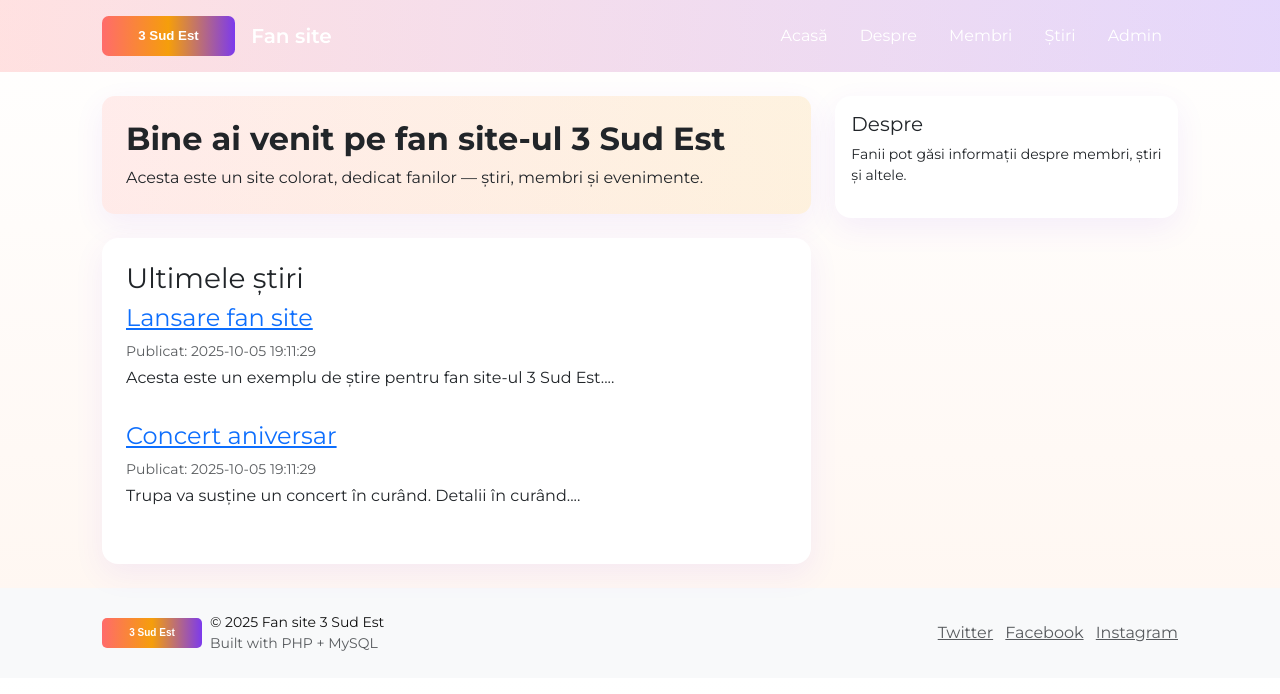
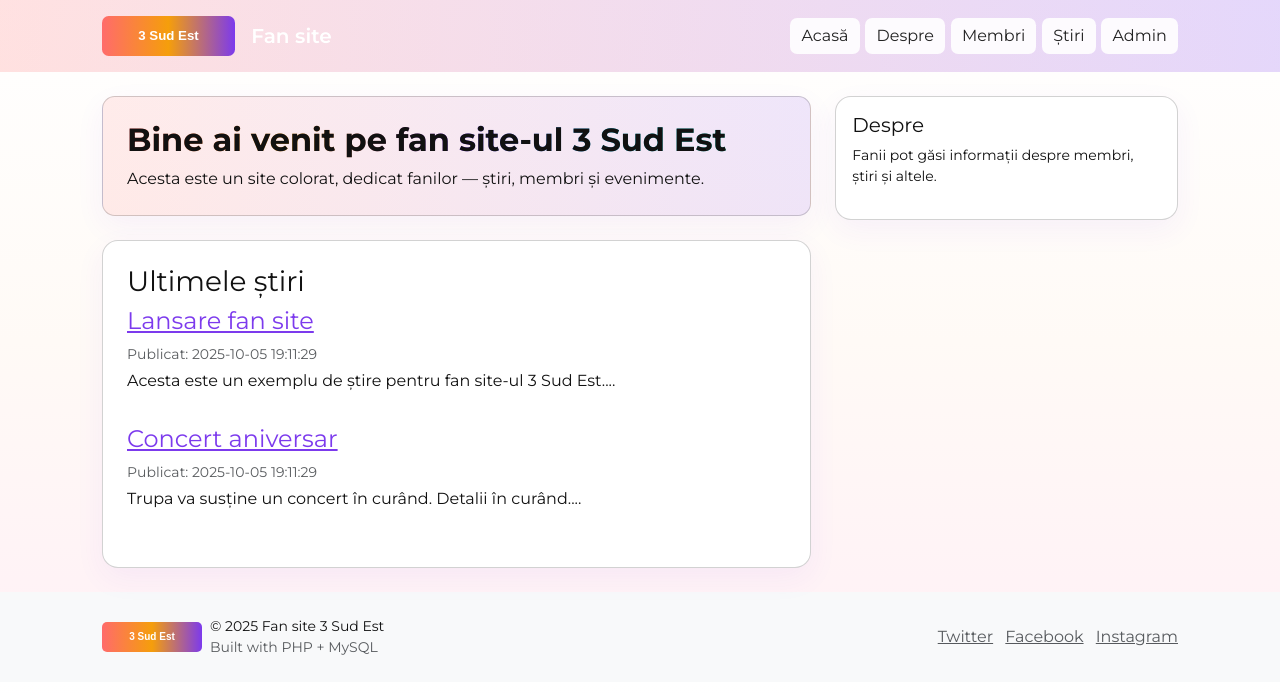
Before and after one commit to claudiu-morogan/3reiSudEst, a PHP site: page / in a window 1280 px wide. Shown: the top 694 px of the page. Run offline with PHP 8.4, Linux system fonts and the light colour scheme; data comes from the database, SQL or seed files in the repository.

Commit message:
UI: improve readability + rainbow accents, adjust buttons and pagination

```diff
--- a/css/style.css
+++ b/css/style.css
@@ -10,17 +10,38 @@
 	--max-width: 1100px;
 }
 
-body { background:var(--bg); font-family: 'Montserrat', system-ui, -apple-system, 'Segoe UI', Roboto, 'Helvetica Neue', Arial; color:#111; }
+
+/* Base and layout */
+body { background: linear-gradient(180deg, #fff 0%, #fffaf6 50%, #fff0f6 100%); font-family: 'Montserrat', system-ui, -apple-system, 'Segoe UI', Roboto, 'Helvetica Neue', Arial; color:#111; }
 .container { max-width:var(--max-width); }
-.card { border-radius:var(--card-radius); box-shadow:0 10px 30px rgba(124,58,237,0.08); border: none; }
-.news-item h3 { margin:0 0 .5rem 0; color:var(--accent); }
+.card { border-radius:var(--card-radius); box-shadow:0 10px 30px rgba(124,58,237,0.06); background: #fff; color: #111; }
+.news-item h3 { margin:0 0 .5rem 0; }
 .site-footer { background:transparent; }
-.btn-primary { background:linear-gradient(90deg,var(--brand-1),var(--brand-2)); border: none; }
-.nav-link.text-white { color: #fff !important; }
+.btn-primary { background:linear-gradient(90deg,var(--brand-1),var(--brand-2)); border: none; color: #fff; box-shadow: 0 6px 18px rgba(0,0,0,0.08); }
 
-.hero-gradient {
-	background: linear-gradient(90deg, rgba(255,107,107,0.12), rgba(245,158,11,0.12));
-	border-radius: .8rem;
+/* Navigation - give readable pills */
+.nav .nav-link { color: #222 !important; background: rgba(255,255,255,0.9); padding: .4rem .7rem; border-radius: .45rem; margin-left: .35rem; }
+.nav .nav-link:hover { text-decoration: none; box-shadow: 0 6px 18px rgba(124,58,237,0.06); }
+
+/* Hero */
+.hero-gradient { background: linear-gradient(90deg, rgba(255,107,107,0.12), rgba(124,58,237,0.12)); border-radius: .8rem; }
+.hero-gradient h2 { color: #111; }
+
+/* Rainbow heading for accents (readable) */
+.rainbow-text {
+	background: linear-gradient(90deg, #ff6b6b, #f59e0b, #7c3aed, #06b6d4, #10b981);
+	-webkit-background-clip: text;
+	background-clip: text;
+	color: transparent;
+	font-weight: 700;
 }
 
-.badge-accent { background: var(--accent); color: #fff; border-radius: .5rem; padding: .25rem .5rem; font-size: .8rem; }
+/* Badges and accents */
+.badge-accent { background: linear-gradient(90deg,#7c3aed,#06b6d4); color: #fff; border-radius: .5rem; padding: .25rem .5rem; font-size: .8rem; }
+
+/* Links readable */
+a { color: #7c3aed; }
+a:hover { color: #4c1d95; text-decoration: underline; }
+
+.page-link { color: #444; }
+.page-item.active .page-link { background: linear-gradient(90deg,var(--brand-1),var(--brand-2)); color: #fff; border: none; }
--- a/pages/home.php
+++ b/pages/home.php
@@ -1,7 +1,7 @@
 <div class="row g-4">
     <div class="col-lg-8">
-            <div class="card p-4 hero-gradient">
-                <h2 class="fw-bold">Bine ai venit pe fan site-ul 3 Sud Est</h2>
+                <div class="card p-4 hero-gradient">
+                    <h2 class="fw-bold rainbow-text">Bine ai venit pe fan site-ul 3 Sud Est</h2>
                 <p class="mb-0">Acesta este un site colorat, dedicat fanilor — știri, membri și evenimente.</p>
             </div>
 
--- a/pages/news.php
+++ b/pages/news.php
@@ -6,7 +6,7 @@
       if (!$item) {
           echo '<h2>Știre inexistentă</h2>';
       } else {
-          echo '<h2>' . htmlspecialchars($item['title']) . '</h2>';
+          echo '<h2 class="rainbow-text">' . htmlspecialchars($item['title']) . '</h2>';
           echo '<p>' . nl2br(htmlspecialchars($item['content'])) . '</p>';
           echo '<p class="text-muted small">Publicat: ' . htmlspecialchars($item['created_at']) . '</p>';
       }
@@ -24,7 +24,7 @@
       } else {
           foreach ($items as $n) {
               echo '<article class="mb-3">';
-              echo '<h4><a href="/3reiSudEst/?page=news&id=' . $n['id'] . '">' . htmlspecialchars($n['title']) . '</a></h4>';
+              echo '<h4><a class="rainbow-text" style="text-decoration:none;" href="/3reiSudEst/?page=news&id=' . $n['id'] . '">' . htmlspecialchars($n['title']) . '</a></h4>';
               echo '<p class="text-muted small mb-1">Publicat: ' . htmlspecialchars($n['created_at']) . '</p>';
               echo '<p>' . nl2br(htmlspecialchars(substr($n['content'],0,300))) . '...</p>';
               echo '</article>';
```
